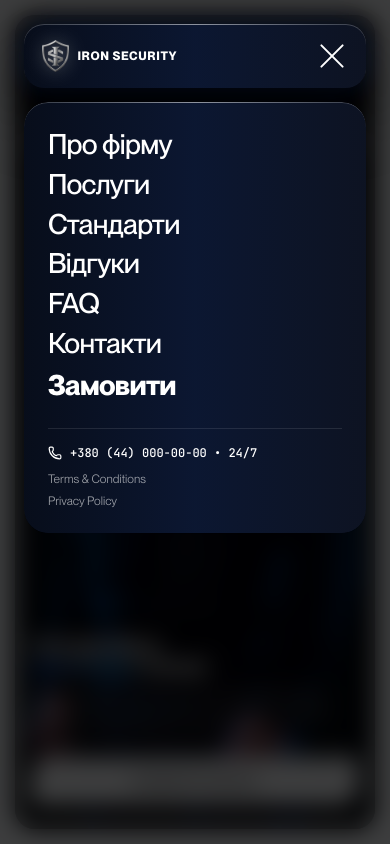
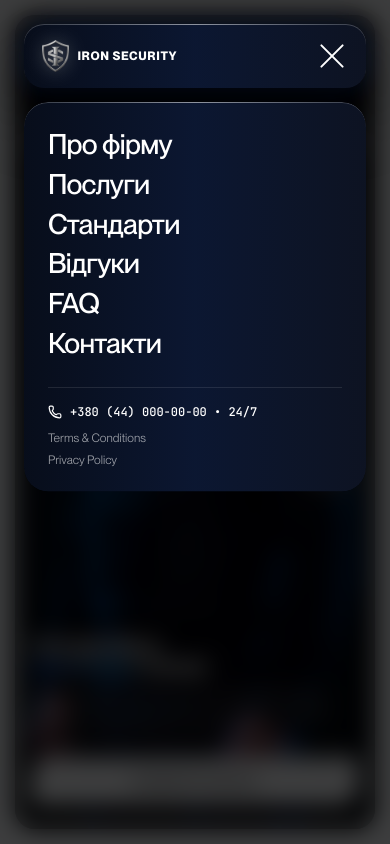
Before and after one commit to ViktorGladkich/iron_security, a React (Vite) app: page / in a window 390 px wide. Both pictures are taken after a click on the button 332 px from the left and 56 px from the top of the page. Shown: the top 844 px of the page. Built offline with nearby package versions, Linux system fonts and the light colour scheme.

Commit message:
improve mobile menu responsiveness and accessibility in Navbar

```diff
--- a/src/components/layout/Navbar/MobileMenu.tsx
+++ b/src/components/layout/Navbar/MobileMenu.tsx
@@ -8,7 +8,7 @@ interface MobileMenuProps {
   activeSection?: string;
 }
 
-export const MobileMenu: React.FC<MobileMenuProps> = ({ onOrderClick }) => {
+export const MobileMenu: React.FC<MobileMenuProps> = () => {
   const [isOpen, setIsOpen] = useState(false);
 
   // Блокировка скролла страницы при открытом мобильном меню
@@ -26,12 +26,6 @@ export const MobileMenu: React.FC<MobileMenuProps> = ({ onOrderClick }) => {
   const handleLinkClick = (e: React.MouseEvent<HTMLAnchorElement>, href: string) => {
     setIsOpen(false);
     smoothScrollToSection(e, href);
-  };
-
-  const handleOrder = (e: React.MouseEvent) => {
-    e.preventDefault();
-    setIsOpen(false);
-    onOrderClick?.();
   };
 
   return (
@@ -137,32 +131,12 @@ export const MobileMenu: React.FC<MobileMenuProps> = ({ onOrderClick }) => {
                   </a>
                 </div>
               ))}
-
-              {/* Ссылка "Замовити" */}
-              <div className="overflow-hidden py-0.5 pt-1">
-                <a
-                  href="#order"
-                  onClick={handleOrder}
-                  style={{
-                    transitionDelay: isOpen
-                      ? `${120 + NAV_ITEMS.length * 45}ms`
-                      : '0ms',
-                  }}
-                  className={`group block cursor-pointer transition-all duration-750 ease-[cubic-bezier(0.19,1,0.22,1)] transform ${
-                    isOpen ? 'translate-y-0 opacity-100' : 'translate-y-full opacity-0'
-                  } active:translate-x-1.5`}
-                >
-                  <span className="block font-display text-[28px] xs:text-[32px] sm:text-[36px] font-semibold tracking-tight text-white group-hover:text-sky-300 transition-colors leading-[92%]">
-                    Замовити
-                  </span>
-                </a>
-              </div>
             </nav>
 
             {/* Нижняя юридическая информация */}
             <div
               style={{
-                transitionDelay: isOpen ? '500ms' : '0ms',
+                transitionDelay: isOpen ? '400ms' : '0ms',
               }}
               className={`relative z-10 mt-6 pt-4 border-t border-white/10 flex flex-col gap-1.5 text-[13px] text-white/70 font-sans transition-all duration-600 ease-[cubic-bezier(0.19,1,0.22,1)] ${
                 isOpen ? 'opacity-100 translate-y-0' : 'opacity-0 translate-y-2'
```
